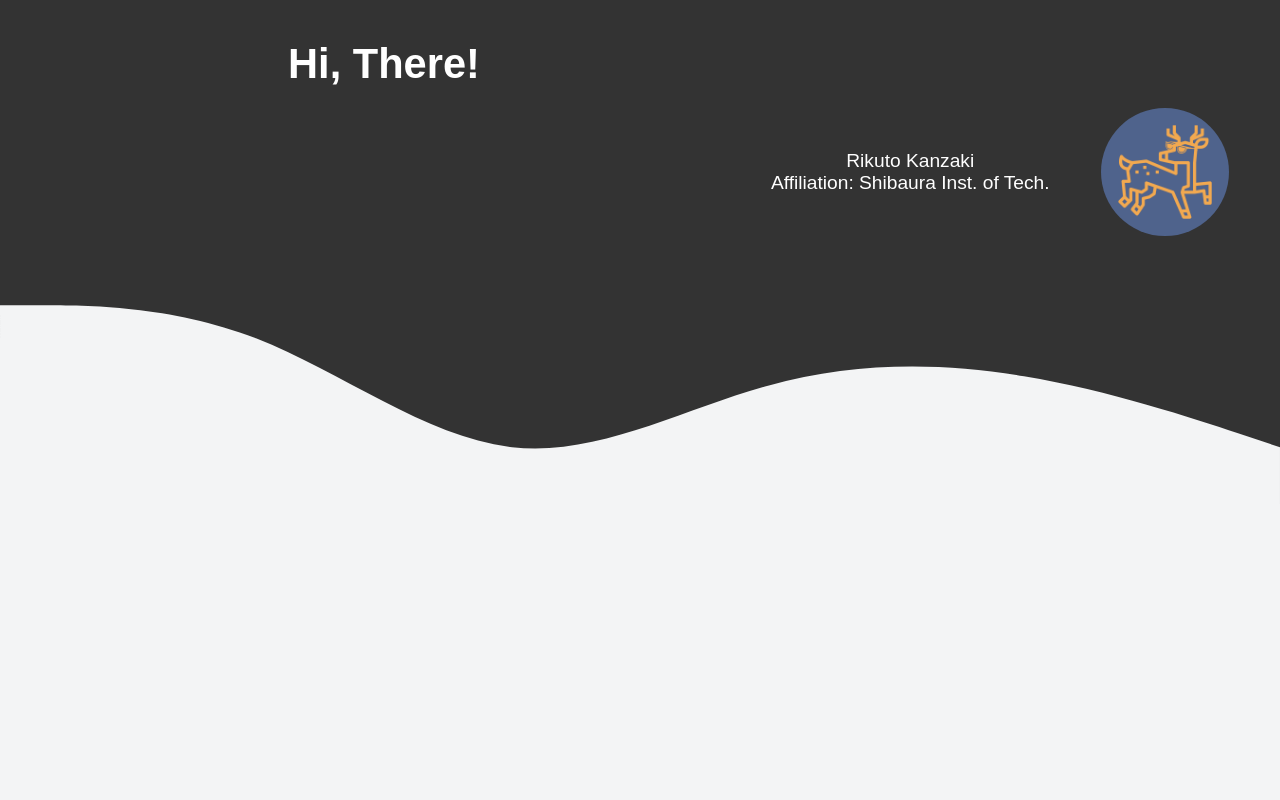
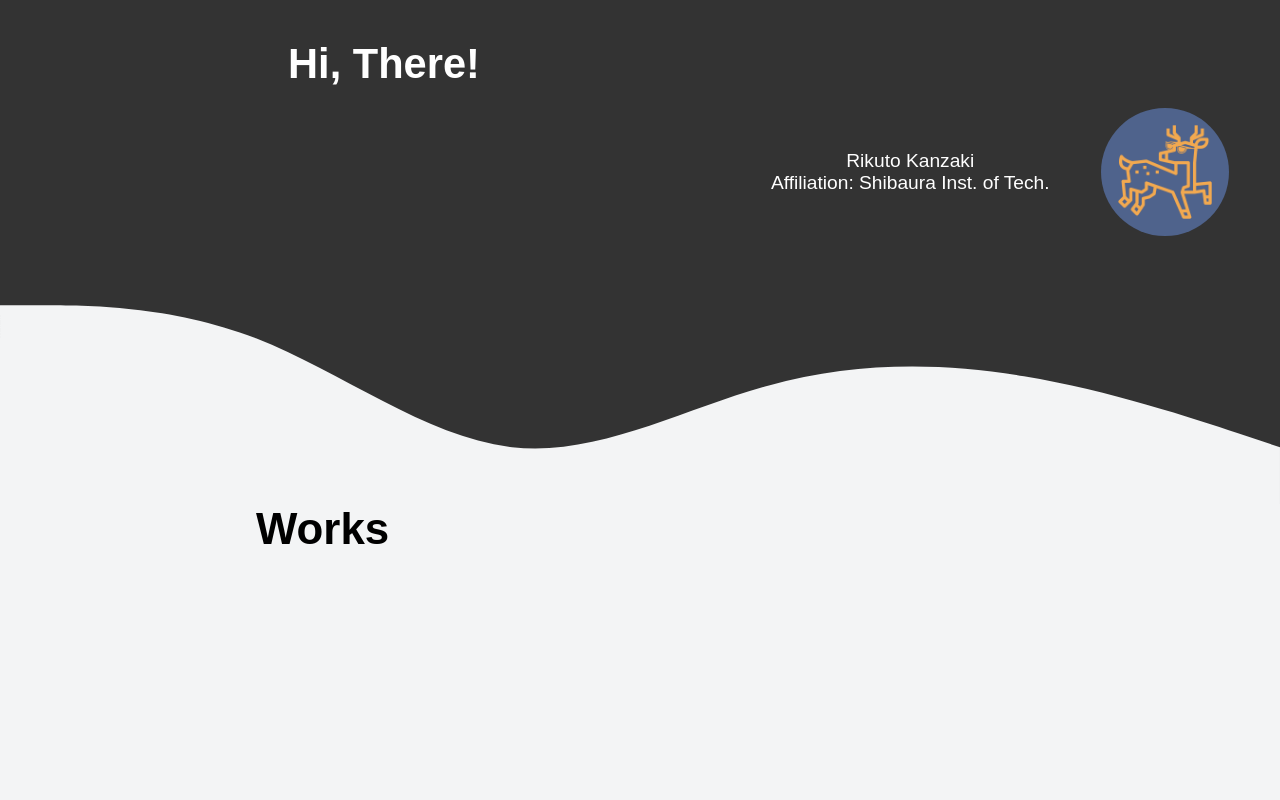
Before and after one commit to bq22005/portfolio, a Next.js app: page / in a window 1280 px wide. Shown: the top 800 px of the page. Built offline with nearby package versions, Linux system fonts and the light colour scheme; a web font is replaced by a local one.

Commit message:
Update import and layout

```diff
--- a/src/app/components/layouts/Works.module.css
+++ b/src/app/components/layouts/Works.module.css
@@ -1,5 +1,4 @@
 .works {
-  padding-top: 500px;
   margin: 0 auto;
   width: 60%;
 }
--- a/src/app/components/layouts/Works.tsx
+++ b/src/app/components/layouts/Works.tsx
@@ -1,5 +1,5 @@
 import styles from "./Works.module.css";
-import { Title } from "../elements/Title";
+import { Title } from "@/app/components/elements/Title";
 
 export function Works() {
   return (
```
